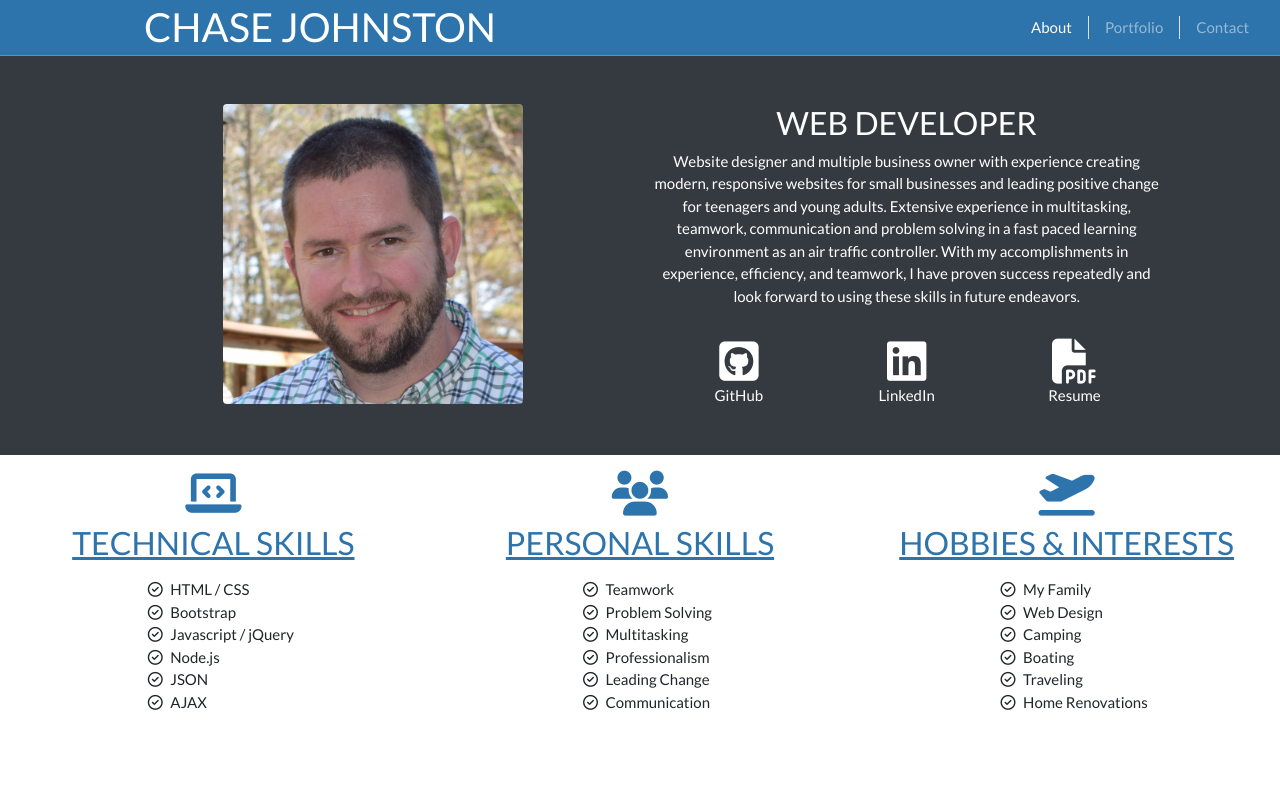
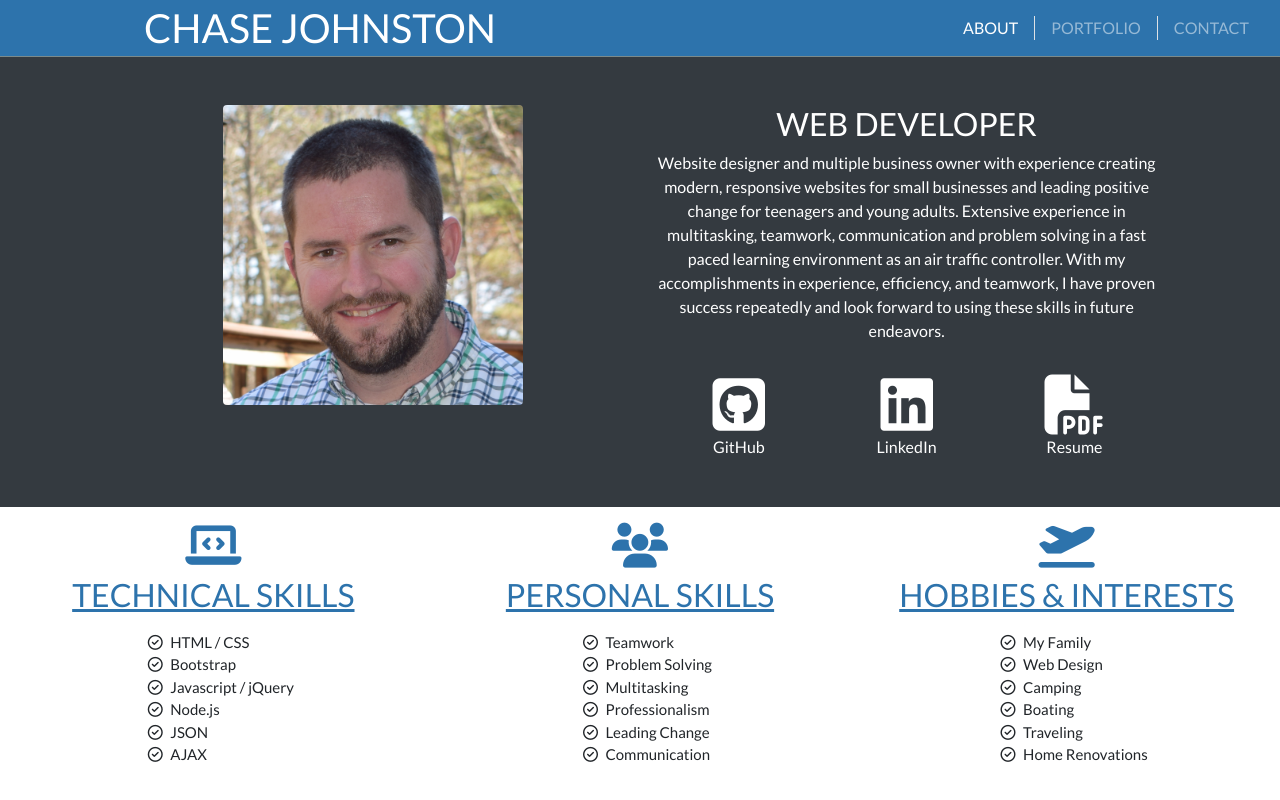
Before and after one commit to johnstoc13/react-portfolio, a React (Create React App) app: page / in a window 1280 px wide. Built offline with nearby package versions, Linux system fonts and the light colour scheme.

Commit message:
more style changes

```diff
--- a/src/components/About/index.js
+++ b/src/components/About/index.js
@@ -26,17 +26,17 @@ function About() {
                 <div className="container">
                     <div className="row pt-3">
                         <div className="col-4 text-center">
-                            <a className="fab fa-github-square fa-3x text-white" href="https://github.com/johnstoc13"
+                            <a className="fab fa-github-square fa-4x text-white" href="https://github.com/johnstoc13"
                                 target="_blank"></a>
                             <p className="text-white mb-0">GitHub</p>
                         </div>
                         <div className="col-4 text-center">
-                            <a className="fab fa-linkedin fa-3x text-white"
+                            <a className="fab fa-linkedin fa-4x text-white"
                                 href="https://www.linkedin.com/in/chase-johnston8" target="_blank"></a>
                             <p className="text-white mb-0">LinkedIn</p>
                         </div>
                         <div className="col-4 text-center">
-                            <a className="fas fa-file-pdf fa-3x text-white" href= {Pdf} target="_blank"></a>
+                            <a className="fas fa-file-pdf fa-4x text-white" href= {Pdf} target="_blank"></a>
                             <p className="text-white mb-0">Resume</p>
                         </div>
                     </div>
--- a/src/components/About/style.css
+++ b/src/components/About/style.css
@@ -6,3 +6,7 @@
 .bg-gray {
     background-color: #343a40;
 }
+
+p {
+    font-size: 16px;
+}
--- a/src/components/Nav/index.js
+++ b/src/components/Nav/index.js
@@ -12,15 +12,15 @@ function Nav() {
                 <div className="col-md-6 my-md-2">
                     <ul className="navbar-nav flex-row justify-content-md-end justify-content-center">
                         <li className="nav-item">
-                            <a className="nav-link text-white px-2 mx-2" href="/">About <span
+                            <a className="nav-link text-white px-2 mx-2" href="/">ABOUT <span
                                 className="sr-only">(current)</span></a>
                         </li>
                         <li className="nav-item">
                             <a className="nav-link text-white-50 px-3 py-0 mt-2 border-left border-right"
-                                href="/portfolio">Portfolio</a>
+                                href="/portfolio">PORTFOLIO</a>
                         </li>
                         <li className="nav-item">
-                            <a className="nav-link text-white-50 px-2 mx-2" href="/contact">Contact</a>
+                            <a className="nav-link text-white-50 px-2 mx-2" href="/contact">CONTACT</a>
                         </li>
                     </ul>
                 </div>
--- a/src/components/Nav/style.css
+++ b/src/components/Nav/style.css
@@ -10,3 +10,7 @@ a.text-white-50:hover {
 .h1 {
     font-size: 40px;
 }
+
+a {
+    font-size: 16px;
+}
```
